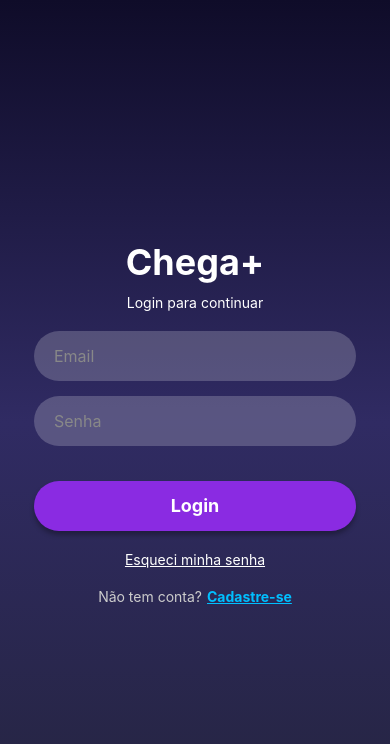
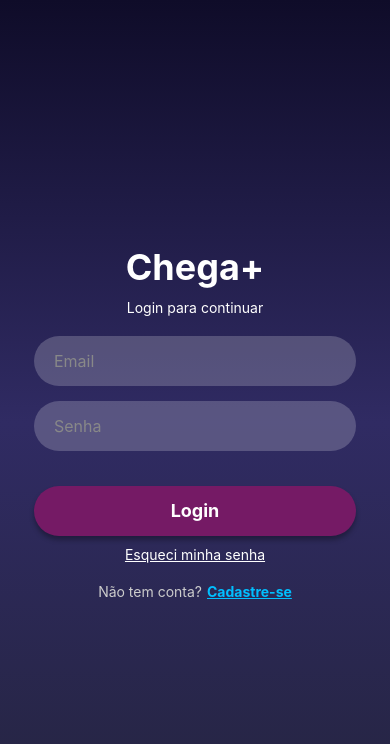
Before and after one commit to pedro-cordeiro-dev/ChegaMais, a React Native app: screen /TelaLogin in a window 390 px wide. Shown: the top 744 px of the page. Built offline with nearby package versions, Linux system fonts and the light colour scheme.

Commit message:
ajuste de cor e css

```diff
--- a/TelaLogin.js
+++ b/TelaLogin.js
@@ -6,7 +6,6 @@ import styles from './styles';
 export default function TelaLogin({ navigation }) {
   const [eMail, setEMail] = useState('');
   const [senha, setSenha] = useState('');
-
 
   const lidarComLogin = () => {
     if (eMail.trim() && senha.trim()) {
@@ -42,20 +41,17 @@ export default function TelaLogin({ navigation }) {
         onChangeText={setSenha}
       />
 
-
       <TouchableOpacity style={styles.loginButton} onPress={lidarComLogin}>
         <Text style={styles.loginButtonText}>Login</Text>
       </TouchableOpacity>
 
-      {/* Link de Esqueci Senha */}
       <TouchableOpacity
         onPress={() => navigation.navigate('TelaRecuperacaoSenha')}
-        style={{ marginTop: 10 }}
+        style={styles.forgotPasswordButton}
       >
         <Text style={styles.forgotPasswordText}>Esqueci minha senha</Text>
       </TouchableOpacity>
 
-      {/* Seção de Cadastro */}
       <View style={styles.registerContainer}>
         <Text style={styles.registerText}>Não tem conta?</Text>
         <TouchableOpacity onPress={() => navigation.navigate('TelaCadastro')}>
--- a/styles.js
+++ b/styles.js
@@ -33,7 +33,7 @@ const styles = StyleSheet.create({
   loginButton: {
     width: '90%',
     height: 50,
-    backgroundColor: '#8A2BE2',
+    backgroundColor: '#751a65',
     borderRadius: 25,
     justifyContent: 'center',
     alignItems: 'center',
@@ -49,11 +49,15 @@ const styles = StyleSheet.create({
     fontSize: 18,
     fontWeight: 'bold',
   },
+
+  // NOVO ESTILO: Container para o botão Esqueci Senha
+  forgotPasswordButton: {
+    marginTop: 10,
+  },
   forgotPasswordText: {
     color: "white",
     fontSize: 14,
     textDecorationLine: "underline",
-    marginTop: 10,
   },
   registerContainer: {
     flexDirection: 'row',
```
